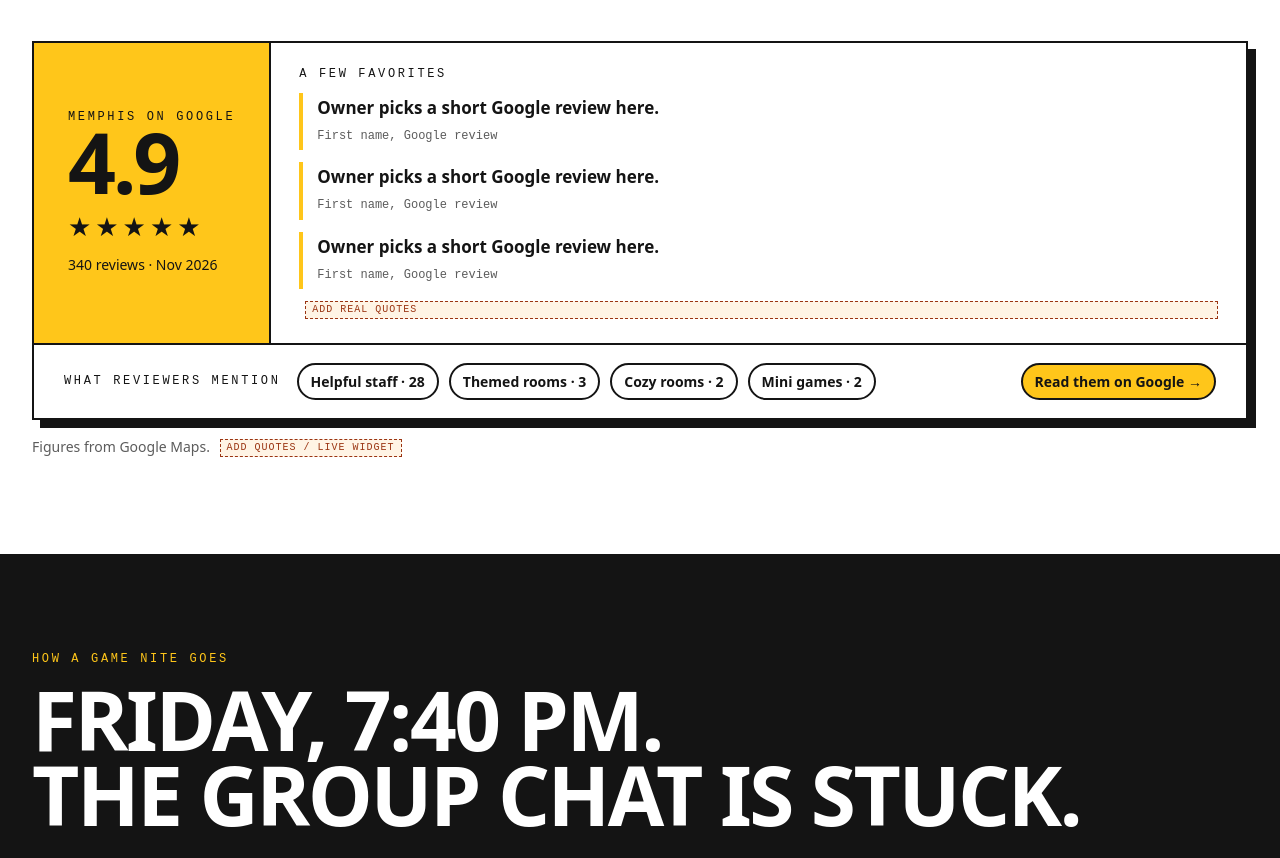
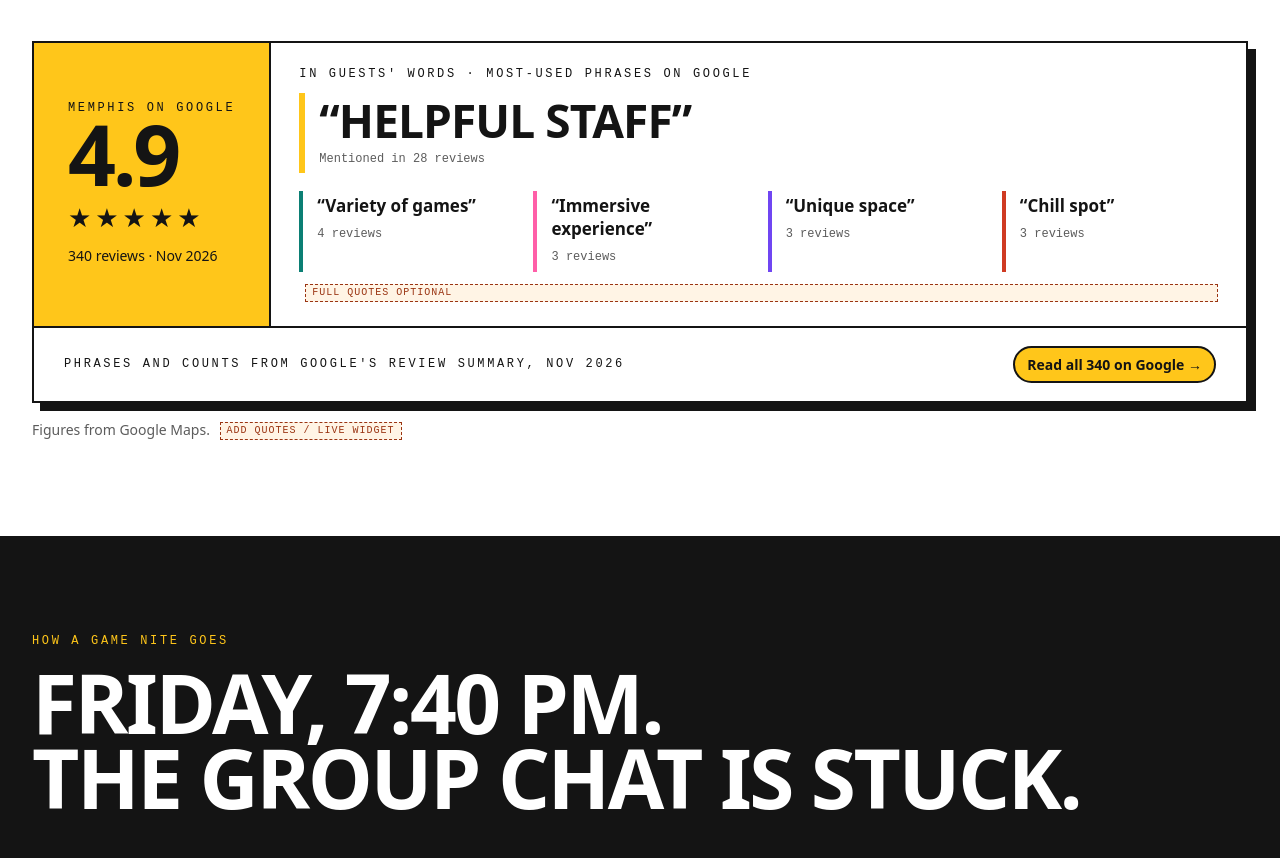
Before and after one commit to gnl-seattle/gnl-concept, a plain HTML site: page index.html in a window 1280 px wide. Shown: the part 1167-2025 px from the top of the page. Drawn offline with Linux system fonts and the light colour scheme.

Commit message:
Reviews: show Google's most-used review phrases
Replace placeholder quote slots with the phrases and counts from
Google's review summary for Memphis (no invented testimonials).

Co-Authored-By: Claude Opus 5.5 <noreply@anthropic.com>

```diff
--- a/assets/site.css
+++ b/assets/site.css
@@ -124,6 +124,13 @@ body.hide-notes .tbd{display:none}
 .reviews .q{margin:0;border-left:4px solid var(--yellow);padding:4px 0 4px 14px}
 .reviews .q p{font:700 17px/1.35 var(--display)}
 .reviews .q cite{font:500 12px var(--mono);font-style:normal;color:var(--grey)}
+.reviews .q.big{border-left-width:6px}
+.reviews .q.big p{font:900 clamp(30px,4vw,46px)/1 var(--display);text-transform:uppercase;letter-spacing:-.02em}
+.reviews .phrases{display:grid;grid-template-columns:repeat(auto-fit,minmax(170px,1fr));gap:12px 18px;margin-top:6px}
+.reviews .phrases .q{border-left-color:var(--teal)}
+.reviews .phrases .q:nth-child(2){border-left-color:var(--pink)}
+.reviews .phrases .q:nth-child(3){border-left-color:var(--purple)}
+.reviews .phrases .q:nth-child(4){border-left-color:var(--red)}
 .reviews .bars{padding:26px 30px;display:grid;gap:9px;align-content:center}
 .reviews .bar{display:grid;grid-template-columns:52px 1fr 40px;gap:12px;align-items:center;font:500 13px var(--mono)}
 .reviews .bar i{display:block;height:14px;border:2px solid var(--ink);background:linear-gradient(90deg,var(--ink) var(--w),var(--paper) var(--w))}
--- a/assets/site.js
+++ b/assets/site.js
@@ -479,7 +479,8 @@ function initOTC(){
 const REVIEWS = {
   rating:4.9, count:340, dist:{5:316,4:15,3:2,2:6,1:1}, asOf:"Nov 2026",
   url:"https://www.google.com/maps/place/Game+Nite+Lounge/@35.1358592,-89.9899811,17z",
-  themes:[["Helpful staff",28],["Themed rooms",3],["Cozy rooms",2],["Mini games",2]]
+  // Google's own "topics" for this place: phrases reviewers use, with review counts (read Nov 23, 2026).
+  themes:[["Helpful staff",28],["Variety of games",4],["Immersive experience",3],["Unique space",3],["Chill spot",3],["Themed rooms",3],["Cozy room",2],["Mini games",2]]
 };
 function initReviews(){
   $$("[data-reviews]").forEach(el=>{
@@ -487,10 +488,11 @@ function initReviews(){
     el.className="reviews";
     // No star-by-star breakdown: the average already reflects every review; quotes are hand-picked and labeled as such.
     el.innerHTML=`<div class="score-big"><span class="label">Memphis on Google</span><b>${r.rating}</b><div class="stars" aria-hidden="true">★★★★★</div><span class="small" style="color:var(--ink)">${r.count} reviews · ${r.asOf}</span></div>
-      <div class="quotes"><span class="label">A few favorites</span>
-        ${[1,2,3].map(()=>`<blockquote class="q"><p>Owner picks a short Google review here.</p><cite>First name, Google review</cite></blockquote>`).join("")}
-        <span class="tbd" title="Choose 2–3 real reviews (short, specific: staff, games, birthdays/team events). Use the reviewer's first name + last initial only.">add real quotes</span></div>
-      <div class="themes"><span class="label" style="margin-right:6px">What reviewers mention</span>${r.themes.map(([t,n])=>`<span>${t} · ${n}</span>`).join("")}<a class="rating-pill" style="margin-left:auto" href="${r.url}">Read them on Google →</a></div>`;
+      <div class="quotes"><span class="label">In guests' words · most-used phrases on Google</span>
+        <blockquote class="q big"><p>“${r.themes[0][0]}”</p><cite>Mentioned in ${r.themes[0][1]} reviews</cite></blockquote>
+        <div class="phrases">${r.themes.slice(1,5).map(([t,n])=>`<blockquote class="q"><p>“${t}”</p><cite>${n} reviews</cite></blockquote>`).join("")}</div>
+        <span class="tbd" title="Optional upgrade: pick 2–3 full Google reviews and ask the reviewers' permission (or use Google's Business Profile marketing kit), then show them here with first name + last initial.">full quotes optional</span></div>
+      <div class="themes"><span class="label" style="margin-right:6px">Phrases and counts from Google's review summary, ${r.asOf}</span><a class="rating-pill" style="margin-left:auto" href="${r.url}">Read all ${r.count} on Google →</a></div>`;
   });
   $$("[data-rating-pill]").forEach(el=>{el.className="rating-pill";el.href=REVIEWS.url;el.innerHTML=`★ ${REVIEWS.rating} · ${REVIEWS.count} Google reviews`;});
 }
```
